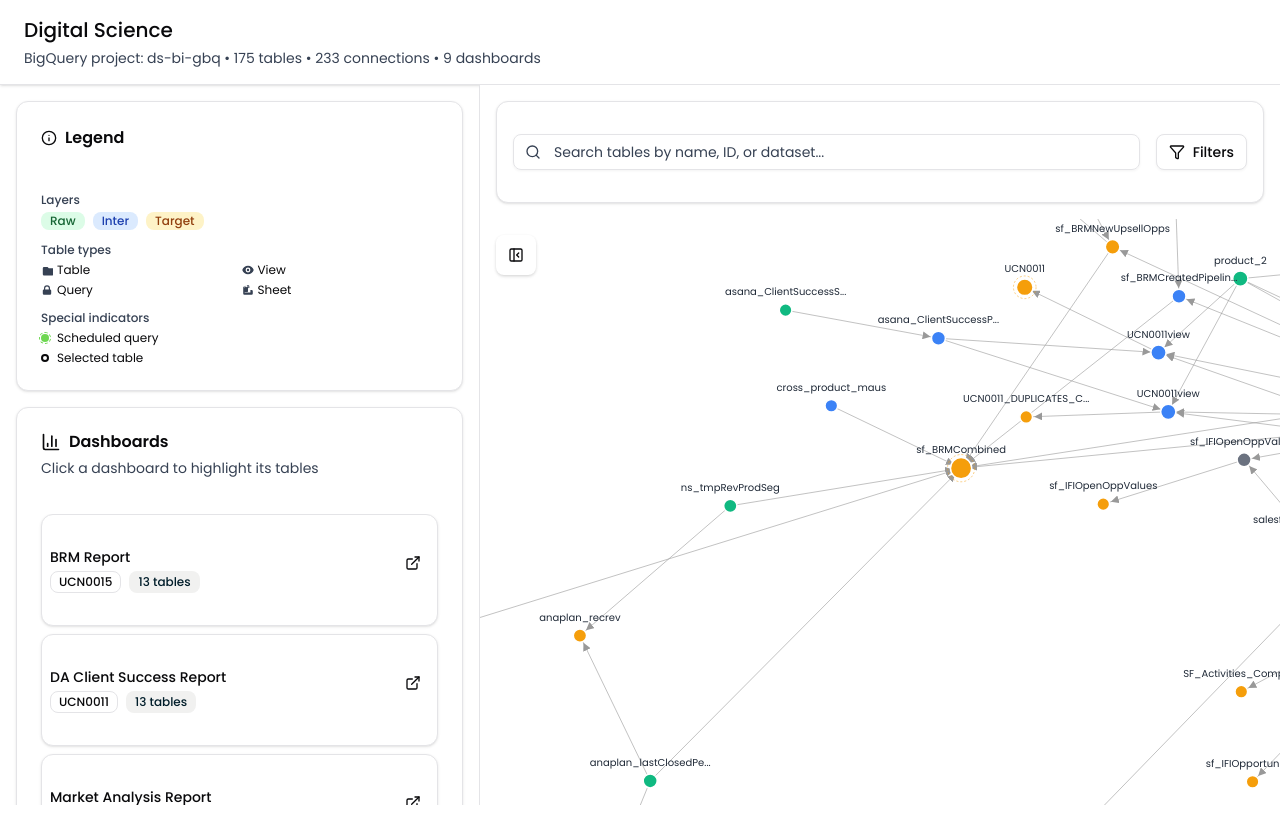
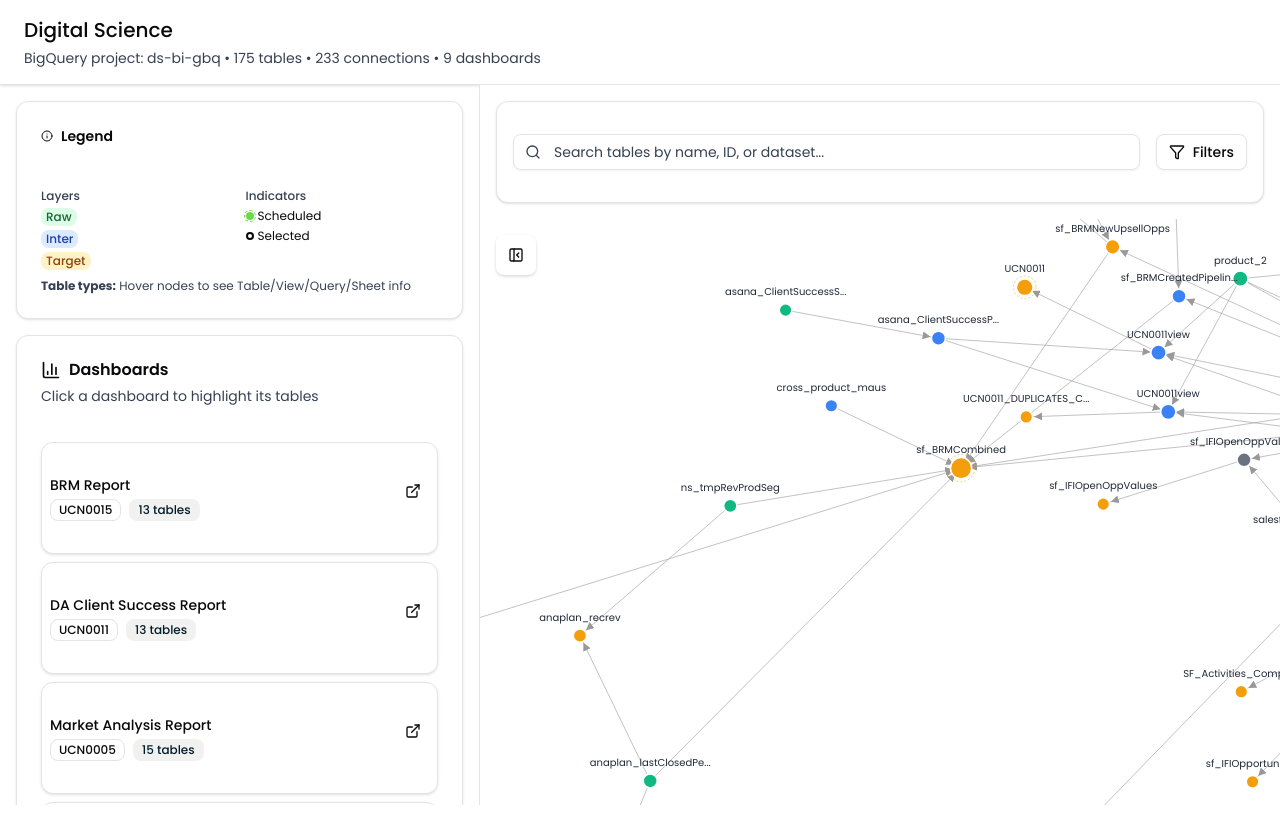
Before and after one commit to Measurelab/ml-linage-visualiser, a React (Vite) app: page / in a window 1280 px wide. Built offline with nearby package versions, Linux system fonts and the light colour scheme.

Commit message:
refactor: Simplify Legend component layout and improve styling consistency

```diff
--- a/src/components/Legend.tsx
+++ b/src/components/Legend.tsx
@@ -6,75 +6,47 @@
 const Legend: React.FC = () => {
   return (
     <Card>
-      <CardHeader className="pb-3">
-        <CardTitle className="flex items-center gap-2 text-base">
-          <Info className="h-4 w-4" />
+      <CardHeader className="pb-1">
+        <CardTitle className="flex items-center gap-2 text-sm">
+          <Info className="h-3 w-3" />
           Legend
         </CardTitle>
       </CardHeader>
-      <CardContent className="space-y-3">
+      <CardContent className="space-y-2 pt-2">
+        {/* Layers and Indicators in one row */}
+        <div className="grid grid-cols-2 gap-3">
           <div>
             <p className="text-xs font-medium text-muted-foreground mb-1">Layers</p>
-          <div className="flex gap-2">
-            <Badge variant="success" className="text-xs py-0">
-              Raw
-            </Badge>
-            <Badge variant="info" className="text-xs py-0">
-              Inter
-            </Badge>
-            <Badge variant="warning" className="text-xs py-0">
-              Target
-            </Badge>
+            <div className="space-y-1">
+              <Badge variant="success" className="text-xs py-0 px-1 block w-fit">Raw</Badge>
+              <Badge variant="info" className="text-xs py-0 px-1 block w-fit">Inter</Badge>
+              <Badge variant="warning" className="text-xs py-0 px-1 block w-fit">Target</Badge>
             </div>
           </div>
 
           <div>
-          <p className="text-xs font-medium text-muted-foreground mb-1">Table types</p>
-          <div className="grid grid-cols-2 gap-1">
+            <p className="text-xs font-medium text-muted-foreground mb-1">Indicators</p>
+            <div className="space-y-1">
               <div className="flex items-center gap-1">
-              <svg className="w-3 h-3 text-muted-foreground" fill="currentColor" viewBox="0 0 20 20">
-                <path d="M3 7v10a2 2 0 002 2h14a2 2 0 002-2V9a2 2 0 00-2-2h-6l-2-2H5a2 2 0 00-2 2z" />
-              </svg>
-              <span className="text-xs">Table</span>
+                <div className="relative">
+                  <div className="w-2 h-2 bg-primary rounded-full"></div>
+                  <div className="absolute inset-0 w-3 h-3 -top-0.5 -left-0.5 border border-primary rounded-full border-dashed"></div>
+                </div>
+                <span className="text-xs">Scheduled</span>
               </div>
               <div className="flex items-center gap-1">
-              <svg className="w-3 h-3 text-muted-foreground" fill="currentColor" viewBox="0 0 20 20">
-                <path d="M10 12a2 2 0 100-4 2 2 0 000 4z" />
-                <path fillRule="evenodd" d="M.458 10C1.732 5.943 5.522 3 10 3s8.268 2.943 9.542 7c-1.274 4.057-5.064 7-9.542 7S1.732 14.057.458 10zM14 10a4 4 0 11-8 0 4 4 0 018 0z" clipRule="evenodd" />
-              </svg>
-              <span className="text-xs">View</span>
+                <div className="w-2 h-2 border-2 border-foreground rounded-full"></div>
+                <span className="text-xs">Selected</span>
               </div>
-            <div className="flex items-center gap-1">
-              <svg className="w-3 h-3 text-muted-foreground" fill="currentColor" viewBox="0 0 20 20">
-                <path fillRule="evenodd" d="M5 9V7a5 5 0 0110 0v2a2 2 0 012 2v5a2 2 0 01-2 2H5a2 2 0 01-2-2v-5a2 2 0 012-2zm8-2v2H7V7a3 3 0 016 0z" clipRule="evenodd" />
-              </svg>
-              <span className="text-xs">Query</span>
-            </div>
-            <div className="flex items-center gap-1">
-              <svg className="w-3 h-3 text-muted-foreground" fill="currentColor" viewBox="0 0 20 20">
-                <path d="M9 2a1 1 0 000 2h2a1 1 0 100-2H9z" />
-                <path fillRule="evenodd" d="M4 5a2 2 0 012-2 1 1 0 000 2H6a2 2 0 00-2 2v6a2 2 0 002 2h2a2 2 0 012-2v-5a2 2 0 012-2 1 1 0 000-2h-1a4 4 0 00-3 1.354A4 4 0 005 4H4a2 2 0 00-2 2v10a2 2 0 002 2h12a2 2 0 002-2v-4a2 2 0 00-2-2h-2v4H4V5z" clipRule="evenodd" />
-              </svg>
-              <span className="text-xs">Sheet</span>
             </div>
           </div>
         </div>
 
+        {/* Note about table types */}
         <div>
-          <p className="text-xs font-medium text-muted-foreground mb-1">Special indicators</p>
-          <div className="space-y-1">
-            <div className="flex items-center gap-2">
-              <div className="relative">
-                <div className="w-2 h-2 bg-primary rounded-full"></div>
-                <div className="absolute inset-0 w-3 h-3 -top-0.5 -left-0.5 border border-primary rounded-full border-dashed"></div>
-              </div>
-              <span className="text-xs">Scheduled query</span>
-            </div>
-            <div className="flex items-center gap-2">
-              <div className="w-2 h-2 border-2 border-foreground rounded-full"></div>
-              <span className="text-xs">Selected table</span>
-            </div>
-          </div>
+          <p className="text-xs text-muted-foreground">
+            <strong>Table types:</strong> Hover nodes to see Table/View/Query/Sheet info
+          </p>
         </div>
       </CardContent>
     </Card>
```
Lines whose indentation alone changed are shown as unchanged.
